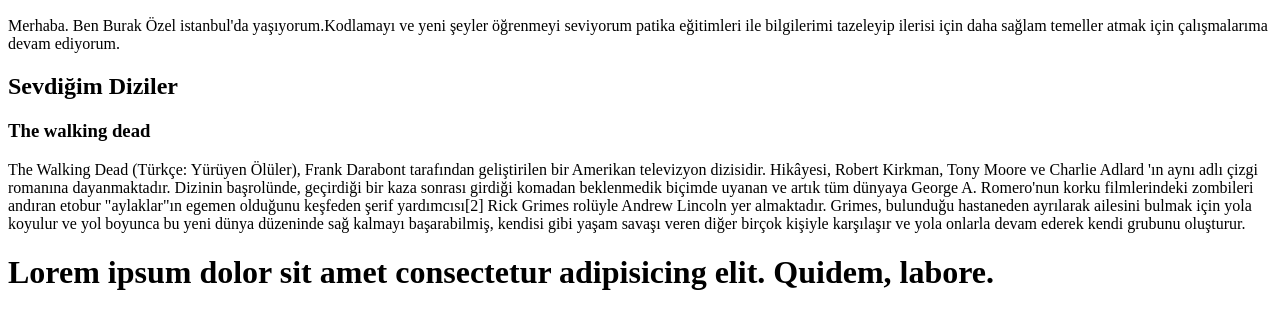
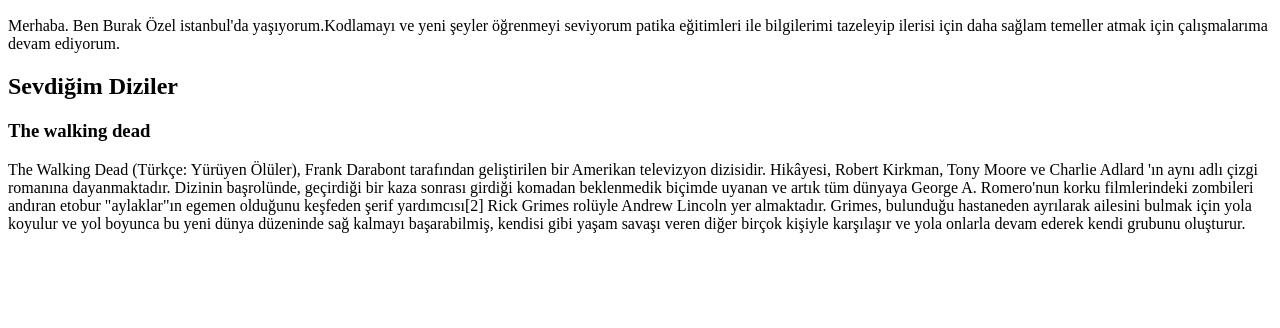
Before and after one commit to burakozl/ilk-web-sayfasi, a plain HTML site: page index.html in a window 1280 px wide. Shown: the part 96-424 px from the top of the page. Drawn offline with Linux system fonts and the light colour scheme.

Commit message:
deneme yapıldı

```diff
--- a/index.html
+++ b/index.html
@@ -10,6 +10,3 @@
         <!-- alt başlığın bir alt başlığı olduğu için h3 etiketi içersine alındı -->
             <p>The Walking Dead (Türkçe: Yürüyen Ölüler), Frank Darabont tarafından geliştirilen bir Amerikan televizyon dizisidir. Hikâyesi, Robert Kirkman, Tony Moore ve Charlie Adlard 'ın aynı adlı çizgi romanına dayanmaktadır. Dizinin başrolünde, geçirdiği bir kaza sonrası girdiği komadan beklenmedik biçimde uyanan ve artık tüm dünyaya George A. Romero'nun korku filmlerindeki zombileri andıran etobur "aylaklar"ın egemen olduğunu keşfeden şerif yardımcısı[2] Rick Grimes rolüyle Andrew Lincoln yer almaktadır. Grimes, bulunduğu hastaneden ayrılarak ailesini bulmak için yola koyulur ve yol boyunca bu yeni dünya düzeninde sağ kalmayı başarabilmiş, kendisi gibi yaşam savaşı veren diğer birçok kişiyle karşılaşır ve yola onlarla devam ederek kendi grubunu oluşturur.</p>
             <!-- son olarak alt başlık açıklaması olarak p etiketi ile paragraf oluşturuldu -->
-
-
-            <h1>Lorem ipsum dolor sit amet consectetur adipisicing elit. Quidem, labore.</h1>
```
